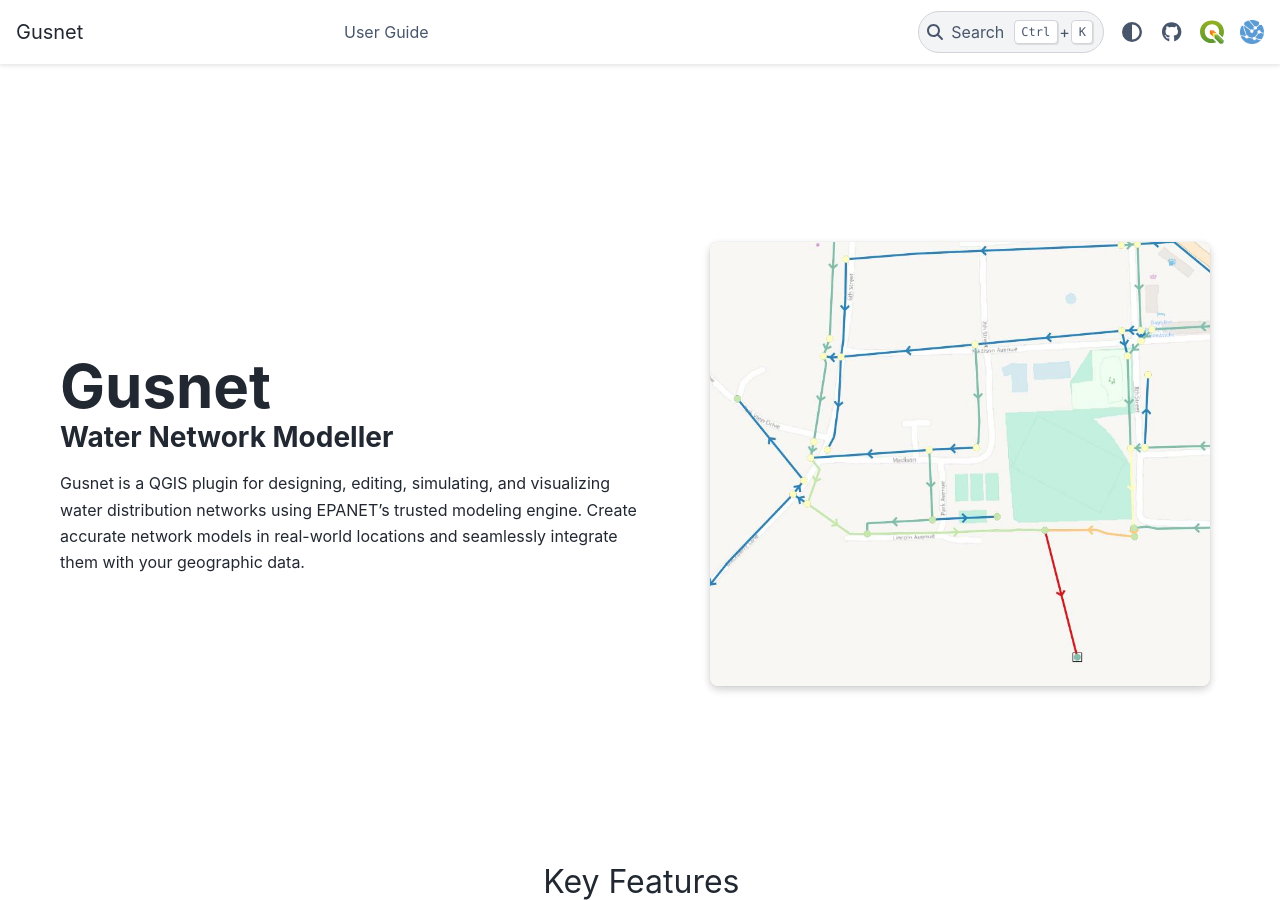
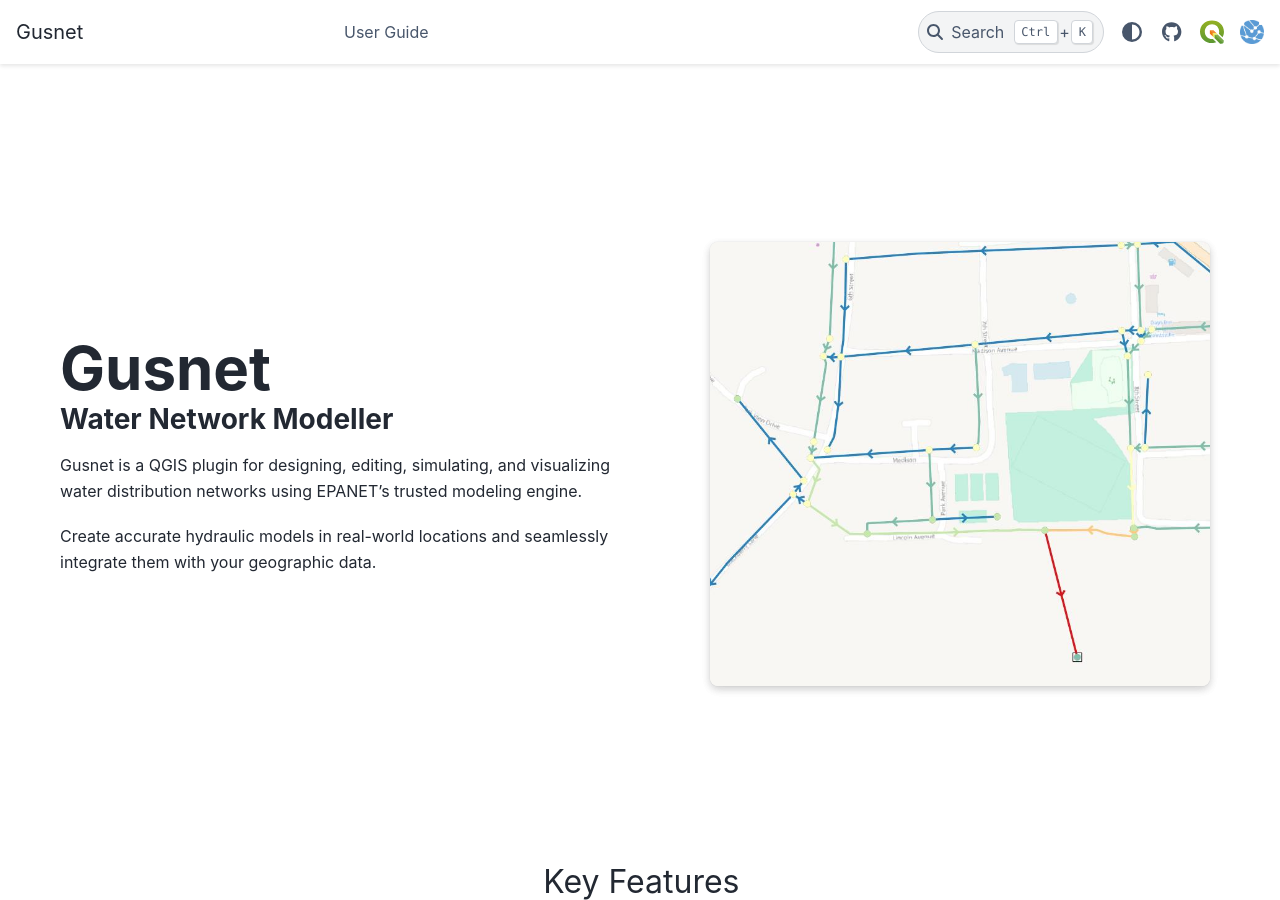
Before and after one commit to angusmcb/wntr-qgis, a Sphinx documentation site: the page built from docs/index.md, in a window 1280 px wide and 900 px high. Built offline with Sphinx 7.4.7 and the PyData theme 0.15.4, drawn with Linux system fonts in a browser that asks for light colours; the version number could not be read and is left out.

````diff
--- a/docs/index.md
+++ b/docs/index.md
@@ -47,7 +47,10 @@ h2 {
 
   <h1 style="font-size: 60px; font-weight: bold;margin: 0">Gusnet</h1>
   <h3 style="font-weight: bold; margin-top: 0;">Water Network Modeller</h3>
-  Gusnet is a QGIS plugin for designing, editing, simulating, and visualizing water distribution networks using EPANET’s trusted modeling engine. Create accurate network models in real-world locations and seamlessly integrate them with your geographic data.
+
+  Gusnet is a QGIS plugin for designing, editing, simulating, and visualizing water distribution networks using EPANET’s trusted modeling engine.
+
+  Create accurate hydraulic models in real-world locations and seamlessly integrate them with your geographic data.
 
 :::
 
@@ -84,8 +87,8 @@ Build models that exist in real places, combining with other GIS data sources.
 :child-direction: row
 :class: sd-align-minor-center
 
-```{image} _static/water_circle.png
-:class: sd-mr-4
+```{image} _static/wntr-logo.png
+:class: sd-mr-4 dark-light
 :width: 150px
 ```
 
@@ -101,7 +104,12 @@ Uses WNTR and EPANET for reliable, accurate results and interoperability.
 :class: sd-align-minor-center
 
 ```{image} _static/code.svg
-:class: sd-mr-4
+:class: sd-mr-4 only-light
+:width: 150px
+```
+
+```{image} _static/code-white.png
+:class: sd-mr-4 only-dark
 :width: 150px
 ```
 
@@ -117,9 +125,15 @@ No cost, no licensing problems.
 :class: sd-align-minor-center
 
 ```{image} _static/noun-987.svg
-:class: sd-mr-4
+:class: sd-mr-4 only-light
 :width: 150px
 ```
+
+```{image} _static/noun-987-white.png
+:class: sd-mr-4 only-dark
+:width: 150px
+```
+
 :::{div}
 **User Friendly**<br/>
 Translated, easy to learn, flexible, fully documented.
````
Also changed, not shown: other parts of docs/index.md (+1 -1 lines), docs/_static/code-white.png (added), docs/_static/noun-987-white.png (added), docs/_static/wntr-logo.png (added), docs/_static/wntr-logo.svg (added).
